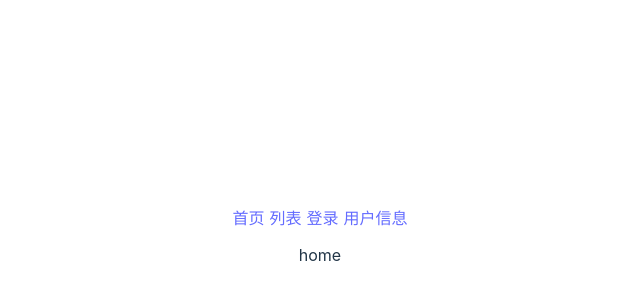
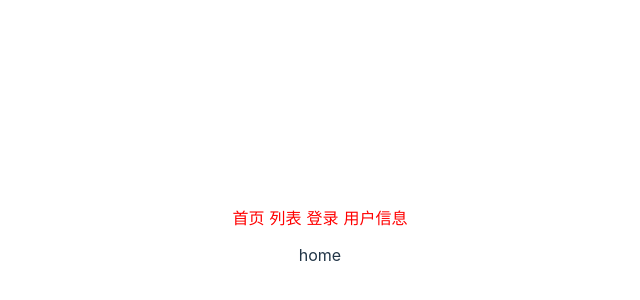
Before and after one commit to ozReilly/vs3, a Vue app: page / in a window 1280 px wide. Shown: the part 170-470 px from the top of the page, without its empty margins (320-960 px from the left). Built offline with nearby package versions, Linux system fonts and the light colour scheme.

Commit message:
4配置scss

```diff
--- a/package.json
+++ b/package.json
@@ -26,6 +26,7 @@
     "eslint-config-prettier": "^9.1.0",
     "eslint-plugin-prettier": "^5.1.3",
     "eslint-plugin-vue": "^9.11.0",
+    "sass": "^1.77.8",
     "typescript": "^5.2.2",
     "vite": "^5.3.4",
     "vue-tsc": "^2.0.24"
--- a/src/App.vue
+++ b/src/App.vue
@@ -17,13 +17,15 @@
 
 <script setup lang="ts"></script>
 
-<style scoped>
+<style lang="scss" scoped>
 .nav {
   display: flex;
   justify-content: space-around;
   align-items: center;
   height: 50px;
-  color: #fff;
   column-gap: 5px;
+  a {
+    color: $test-color;
+  }
 }
 </style>
--- /dev/null
+++ b/src/assets/scss/variable.scss
@@ -0,0 +1 @@
+$test-color: red;
--- a/vite.config.ts
+++ b/vite.config.ts
@@ -8,5 +8,12 @@ export default defineConfig({
     alias: {
       '@': resolve(__dirname,'./src')
     }
+  },
+  css: {
+    preprocessorOptions: {
+      scss: {
+        additionalData: `@import "@/assets/scss/variable.scss";`
+      }
+    }
   }
 })
```
Also changed, not shown: 2 other files (tests, documents, lock files or other folders).
